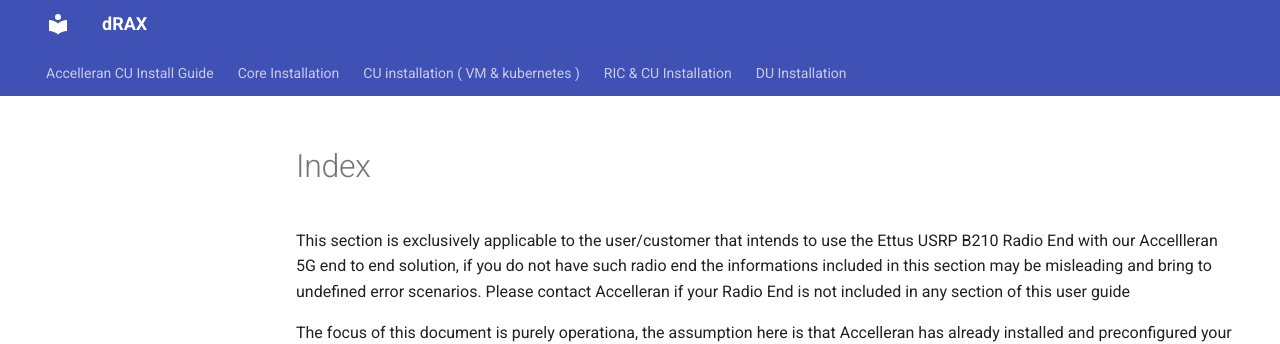
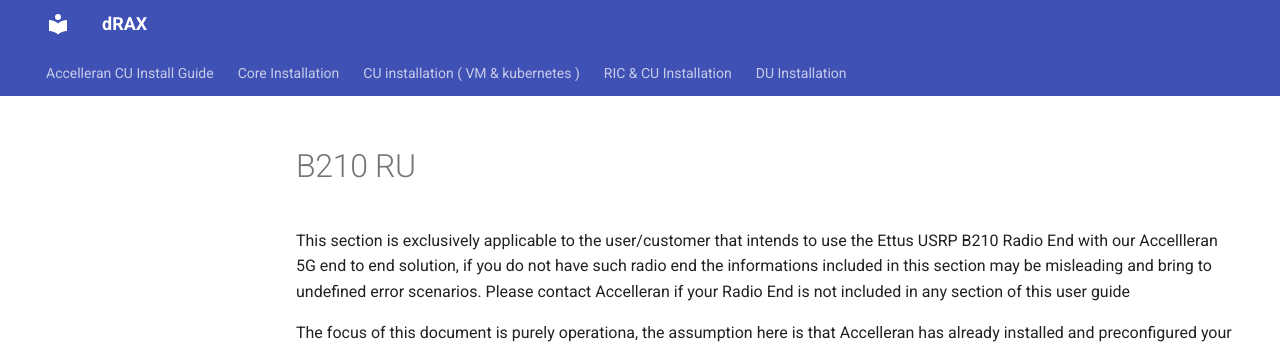
Before and after one commit to accelleran/drax-docs, an MkDocs documentation site: the page built from docs/op-guide/bring-B210-on-air/index.md, in a window 1280 px wide and 900 px high. Shown: the top 344 px of the window. Built offline with MkDocs 1.6.1 and Material for MkDocs 9.7.7, drawn with Linux system fonts in a browser that asks for light colours; the version menu is left out.

Commit message:
Update index.md
index fix

```diff
--- a/docs/op-guide/bring-B210-on-air/index.md
+++ b/docs/op-guide/bring-B210-on-air/index.md
@@ -1,3 +1,5 @@
+# B210 RU
+
 This section is exclusively applicable to the user/customer that intends to use the Ettus USRP B210 Radio End with our Accellleran 5G end to end solution, if you do not have such radio end the informations included in this section may be misleading and bring to undefined error scenarios. Please contact Accelleran if your Radio End is not included in any section of this user guide
 
 The focus of this document is purely operationa, the assumption here is that Accelleran has already installed and preconfigured your setup to be able to use an Ettus B210 Radio End in this case and therefore the installation and configuration of all the necessary SW and components already happened and should not be a concern. However some sanity checks will be necessary to self determnine if it is all set and ready. If not, please contact your Accelleran Support
```
